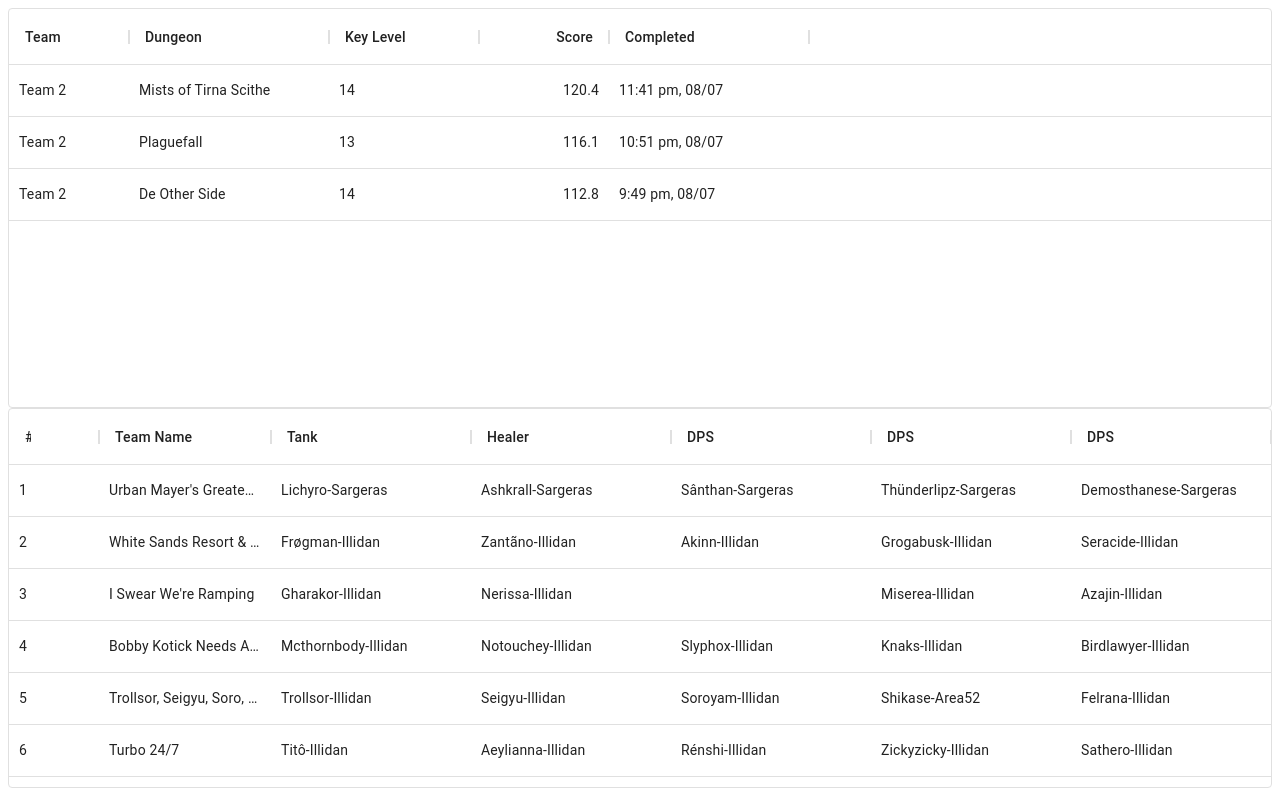
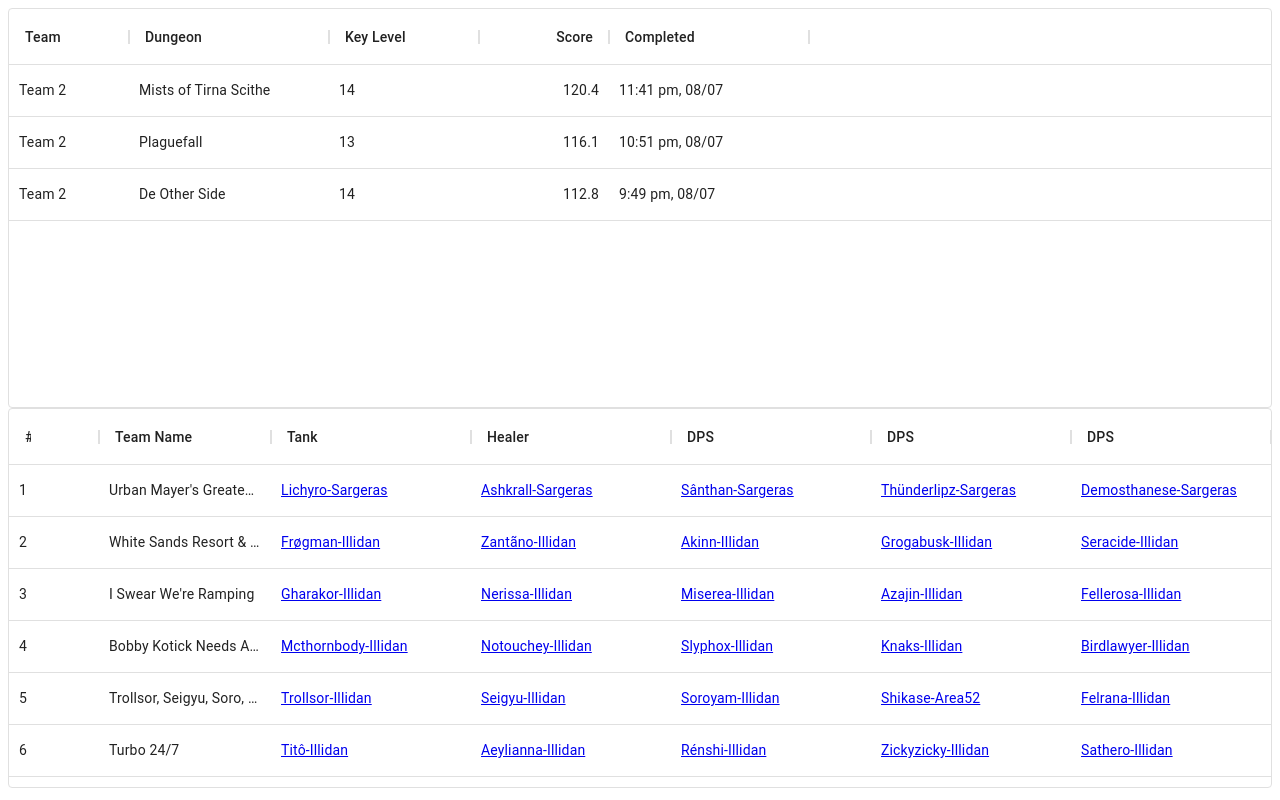
Before and after one commit to 4very/mplus_leaderboard, a Next.js app: page / in a window 1280 px wide. Built offline with nearby package versions, Linux system fonts and the light colour scheme.

Commit message:
added links to r.io user profiles

```diff
--- a/src/pages/index.tsx
+++ b/src/pages/index.tsx
@@ -4,7 +4,7 @@ import path from 'path';
 
 import React from 'react';
 
-import { DataGrid } from '@material-ui/data-grid';
+import { DataGrid, GridCellParams } from '@material-ui/data-grid';
 import moment from 'moment';
 
 interface Props {
@@ -37,6 +37,16 @@ interface TeamRow {
 export default function ContentPage(props: Props) { // eslint-disable-line
   // const router = useRouter();
 
+  const usernameToLink = (params: GridCellParams) => (
+    <a
+      href={`https://raider.io/characters/us/${
+        params.value.toString().split('-')[1]
+      }/${params.value.toString().split('-')[0]}`}
+    >
+      {params.value}
+    </a>
+  );
+
   const runColumns = [
     { field: 'id', headerName: 'ID', width: 100, hide: true },
     { field: 'team', headerName: 'Team', width: 120 },
@@ -65,26 +75,31 @@ export default function ContentPage(props: Props) { // eslint-disable-line
       field: 'tank',
       headerName: 'Tank',
       width: 200,
+      renderCell: usernameToLink,
     },
     {
       field: 'healer',
       headerName: 'Healer',
       width: 200,
+      renderCell: usernameToLink,
     },
     {
       field: 'dps1',
       headerName: 'DPS',
       width: 200,
+      renderCell: usernameToLink,
     },
     {
       field: 'dps2',
       headerName: 'DPS',
       width: 200,
+      renderCell: usernameToLink,
     },
     {
       field: 'dps3',
       headerName: 'DPS',
       width: 200,
+      renderCell: usernameToLink,
     },
   ];
 
```
Also changed, not shown: data/teams.csv.
